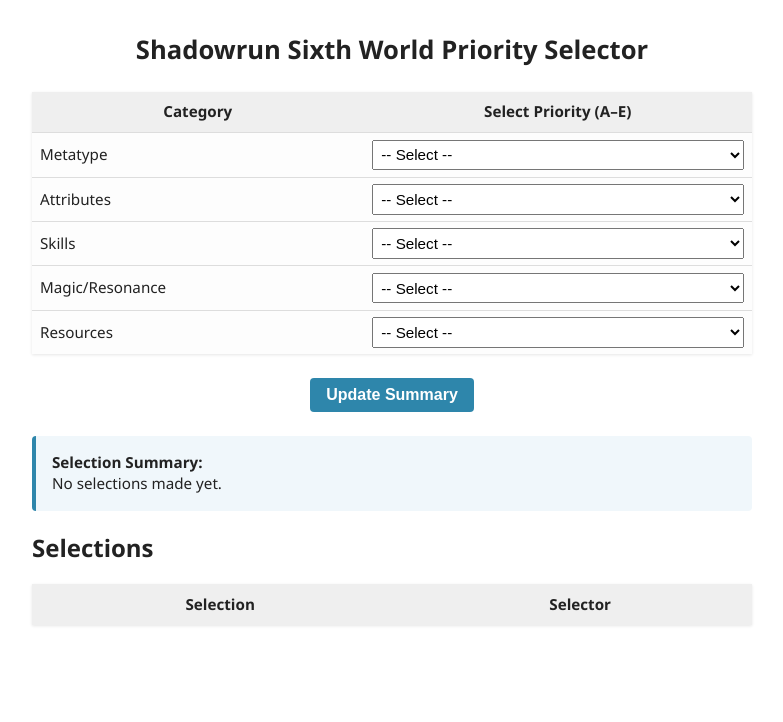
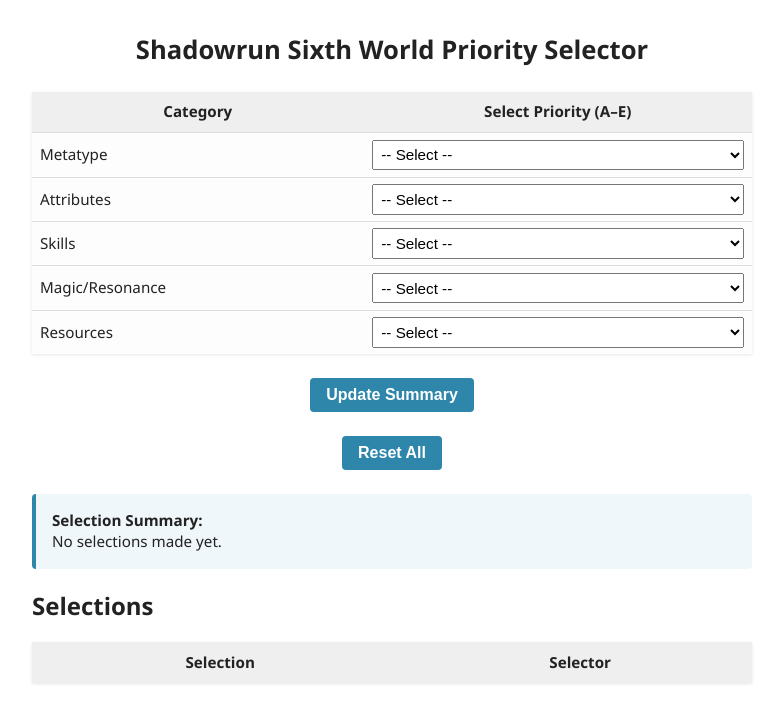
Before and after one commit to aegis41/shadowrun-character-utility, a website: page index.html in a window 1280 px wide. Shown: the whole page, without its empty margins (248-1031 px from the left). Drawn offline with Linux system fonts and the light colour scheme.

Commit message:
added reset button

```diff
--- a/index.html
+++ b/index.html
@@ -156,6 +156,7 @@
   </table>
 
   <button onclick="updateOutput()">Update Summary</button>
+  <button onclick="resetAll()">Reset All</button>
 
   <div class="output" id="output">
     <strong>Selection Summary:</strong><br>
@@ -237,8 +238,8 @@
                 selectedOption.disabled = false;
             }
         });
-        updateMetatypeOptions();
-        updateMagicOptions();
+        // updateMetatypeOptions();
+        // updateMagicOptions();
     }
 
     // FUNCTIONS FOR ADDING OPTIONS
@@ -297,7 +298,27 @@
         });
     }
 
+    // RESET ALL LOGIC
+    function resetAll() {
+        // clear all priority selectors
+        selectors.forEach(sel => {
+            sel.value = "";
+        });
 
+        // clear choice selectors
+        document.getElementById("metatype-choice").innerHTML = '<option value="">-- Select Metatype --</option>';
+        document.getElementById("magic-user-choice").innerHTML = '<option value="">-- Select Magic Type --</option>';
+
+        // hide sub-choice rows
+        document.getElementById("metatype-row").style.display = "none";
+        document.getElementById("magic-type-row").style.display = "none";
+
+        // clear output box
+        document.getElementById("output").innerHTML = "<strong>Selection Summary:</strong><br>No selections made yet.";
+
+        // reset priority availability and summary
+        updateDropdowns();
+    }
 
     // Attach the listener and run once at page load
     selectors.forEach(sel => {
@@ -405,7 +426,8 @@
 
         const html = `<strong>Selection Summary:</strong><br>${lines.join('<br>')}`;
         output.innerHTML = html;
-
+        updateMetatypeOptions();
+        updateMagicOptions();
     }
 
     updateDropdowns();
```
